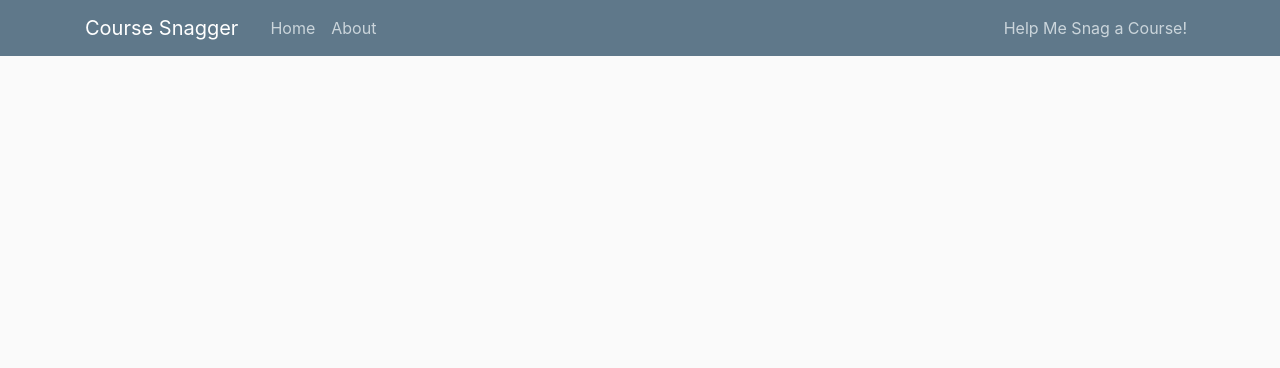
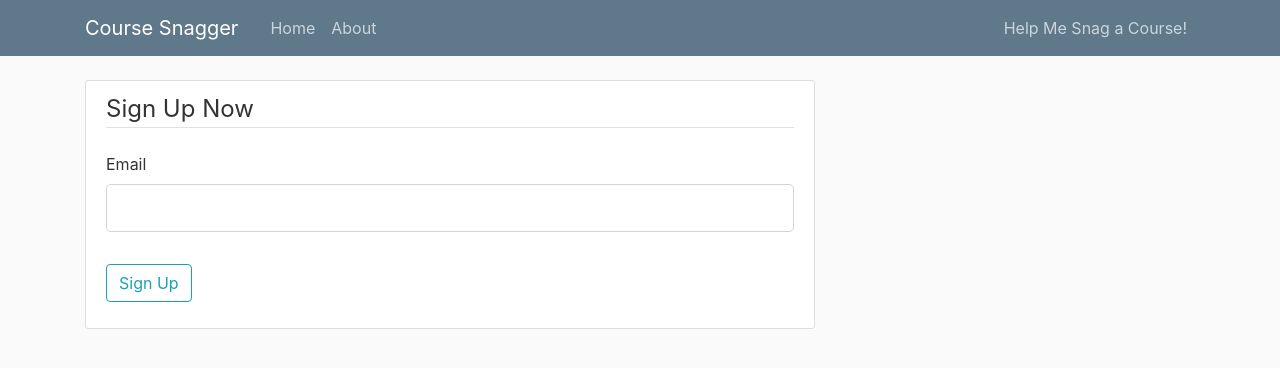
Before and after one commit to DavidCai1246/courseSnagger, a Flask app: page /snag in a window 1280 px wide. Shown: the top 368 px of the page. Run offline with Flask 2, Linux system fonts and the light colour scheme; some libraries are stand-ins or nearby versions.

Commit message:
add forms and input fields

```diff
--- a/application.py
+++ b/application.py
@@ -1,5 +1,8 @@
-from flask import Flask, render_template
+from flask import Flask, render_template, flash
+from forms import SignUpForm
+
 app = Flask(__name__)
+app.config['SECRET_KEY'] = '5791628bb0b13ce0c676dfde280ba245'
 
 @app.route("/")
 @app.route("/home")
@@ -10,9 +13,13 @@ def home():
 def about():
 	return render_template("about.html", title='About')
 
-@app.route("/snag")
+@app.route("/snag", methods=['GET', 'POST'])
 def snag():
-	return render_template("snag.html", title='Snag')
+	form = SignUpForm()
+	if form.validate_on_submit():
+		flash(f'Success', 'success')
+		print(form.email.data)
+	return render_template("snag.html", title='Snag', form=form)
 
 if __name__ == '__main__':
 	app.run(debug=True)
--- /dev/null
+++ b/forms.py
@@ -0,0 +1,10 @@
+from flask_wtf import FlaskForm
+from wtforms import StringField, SubmitField
+from wtforms.validators import Email, DataRequired
+
+class SignUpForm(FlaskForm):
+    email = StringField('Email',
+                        validators=[DataRequired(), Email()])
+    CourseNumber = StringField('CourseNumber')
+    CourseSectionNumber = StringField('CourseSectionNumber')
+    submit = SubmitField('Sign Up')
--- a/templates/about.html
+++ b/templates/about.html
@@ -1,3 +1,4 @@
 {% extends "layout.html" %}
 {% block content %}
+    <h1>About Page</h1>
 {% endblock content %}
--- a/templates/layout.html
+++ b/templates/layout.html
@@ -38,6 +38,21 @@
       </nav>
     </header>
 
+    <main role="main" class="container">
+      <div class="row">
+        <div class="col-md-8">
+          {% with messages = get_flashed_messages(with_categories=true) %}
+            {% if messages %}
+              {% for category, message in messages %}
+                <div class="alert alert-{{ category }}">
+                  {{ message }}
+                </div>
+              {% endfor %}
+            {% endif %}
+          {% endwith %}
+          {% block content %}{% endblock %}
+        </div>
+    </main>
 
     <!-- Optional JavaScript -->
     <!-- jQuery first, then Popper.js, then Bootstrap JS -->
--- a/templates/snag.html
+++ b/templates/snag.html
@@ -1,3 +1,27 @@
 {% extends "layout.html" %}
 {% block content %}
+	<div class="content-section">
+		<form method="POST" action="">
+			{{ form.hidden_tag() }}
+			<fieldset class="form-group">
+				<legend class="border-bottom mb-4">Sign Up Now</legend>
+                <div class="form-group">
+                    {{ form.email.label(class="form-control-label") }}
+                    {% if form.email.errors %}
+                        {{ form.email(class="form-control form-control-lg is-invalid") }}
+                        <div class="invalid-feedback">
+                            {% for error in form.email.errors %}
+                                <span>{{ error }}</span>
+                            {% endfor %}
+                        </div>
+                    {% else %}
+                        {{ form.email(class="form-control form-control-lg") }}
+                    {% endif %}
+                </div>
+			</fieldset>
+			<div class ="form-group">
+				{{ form.submit(class="btn btn-outline-info") }}
+			</div>
+		</form>
+	</div>
 {% endblock content %}
```
